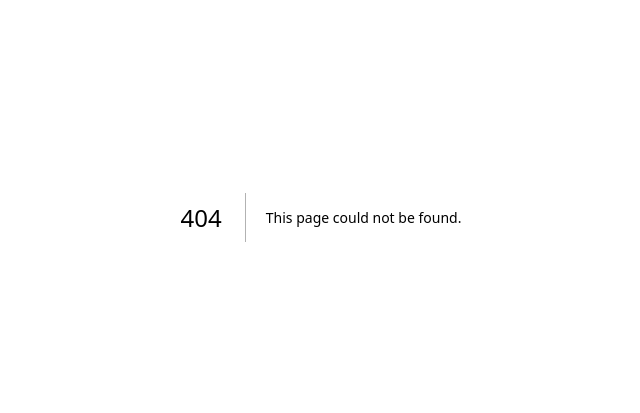
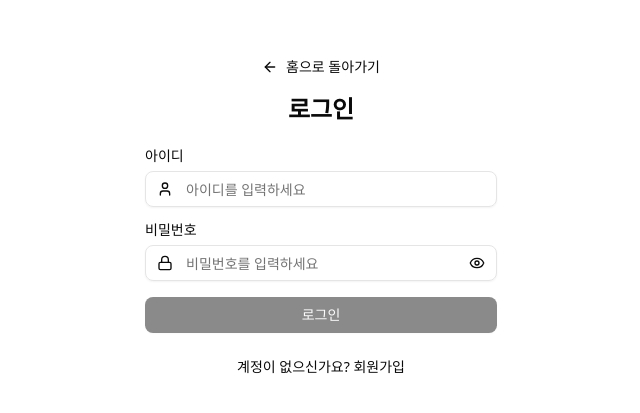
Before and after one commit to mental-disaster/devnogi-react, a Next.js app: page /login in a window 1280 px wide. Before the commit this address had no page. Shown: the part 183-596 px from the top of the page, without its empty margins (319-959 px from the left). Built offline with nearby package versions, Linux system fonts and the light colour scheme.

Commit message:
feat: 로그인 화면 구현

```diff
--- a/package.json
+++ b/package.json
@@ -18,6 +18,7 @@
     ]
   },
   "dependencies": {
+    "@hookform/resolvers": "^5.1.1",
     "@radix-ui/react-label": "^2.1.7",
     "@radix-ui/react-slot": "^1.2.3",
     "class-variance-authority": "^0.7.1",
@@ -26,7 +27,9 @@
     "next": "15.3.3",
     "react": "^19.0.0",
     "react-dom": "^19.0.0",
-    "tailwind-merge": "^3.3.1"
+    "react-hook-form": "^7.59.0",
+    "tailwind-merge": "^3.3.1",
+    "zod": "^3.25.67"
   },
   "devDependencies": {
     "@eslint/eslintrc": "^3",
--- /dev/null
+++ b/src/app/login/page.tsx
@@ -0,0 +1,178 @@
+"use client";
+
+import { useState } from "react";
+import { zodResolver } from "@hookform/resolvers/zod";
+import { useForm } from "react-hook-form";
+import { z } from "zod";
+import { useRouter } from "next/navigation";
+import { Button } from "@/components/ui/button";
+import { Input } from "@/components/ui/input";
+import {
+  Form,
+  FormControl,
+  FormField,
+  FormItem,
+  FormLabel,
+  FormMessage,
+} from "@/components/ui/form";
+import { Eye, EyeOff, Lock, ArrowLeft, User, Loader2 } from "lucide-react";
+import Link from "next/link";
+import clsx from "clsx";
+
+const loginSchema = z.object({
+  // TODO: validation 조건 확인
+  id: z
+    .string()
+    .min(2, { message: "아이디는 2자 이상 입력해주세요" })
+    .max(20, { message: "아이디는 20자 이하로 입력해주세요" })
+    .regex(/^[a-zA-Z0-9_]+$/, {
+      message: "아이디는 영문, 숫자, 언더스코어(_)만 사용 가능합니다",
+    }),
+  password: z
+    .string()
+    .min(6, { message: "비밀번호는 6자 이상 입력해주세요" })
+    .max(50, { message: "비밀번호는 50자 이하로 입력해주세요" })
+    .regex(/^(?=.*[a-zA-Z])(?=.*\d)/, {
+      message: "비밀번호는 영문과 숫자를 포함해야 합니다",
+    }),
+});
+
+type LoginFormData = z.infer<typeof loginSchema>;
+
+export default function LoginPage() {
+  const [showPassword, setShowPassword] = useState(false);
+  const [isLoading, setIsLoading] = useState(false);
+  const router = useRouter();
+
+  const form = useForm<LoginFormData>({
+    resolver: zodResolver(loginSchema),
+    defaultValues: {
+      id: "",
+      password: "",
+    },
+  });
+
+  const onSubmit = async (data: LoginFormData) => {
+    setIsLoading(true);
+
+    try {
+      // TODO: 실제 로그인 로직 구현
+      console.warn("로그인 시도:", data);
+
+      // 로그인중...
+      await new Promise((resolve) => setTimeout(resolve, 1000));
+
+      const returnUrl =
+        document.referrer && document.referrer !== window.location.href
+          ? new URL(document.referrer).pathname
+          : "/";
+
+      window.history.replaceState(null, "", returnUrl);
+      router.push(returnUrl);
+    } catch (error) {
+      console.error("로그인 실패:", error);
+      // TODO: 에러 처리
+    } finally {
+      setIsLoading(false);
+    }
+  };
+
+  return (
+    <div className="min-h-screen flex items-center justify-center">
+      <div className="w-full max-w-sm p-4">
+        <div className="text-center mb-6">
+          <Link href="/" className="inline-flex items-center text-sm mb-4">
+            <ArrowLeft className="w-4 h-4 mr-2" />
+            홈으로 돌아가기
+          </Link>
+          <h1 className="text-2xl font-bold mb-2">로그인</h1>
+        </div>
+
+        <Form {...form}>
+          <form onSubmit={form.handleSubmit(onSubmit)} className="space-y-4">
+            <FormField
+              control={form.control}
+              name="id"
+              render={({ field }) => (
+                <FormItem>
+                  <FormLabel>아이디</FormLabel>
+                  <div className="relative">
+                    <User className="absolute left-3 top-1/2 transform -translate-y-1/2 w-4 h-4 z-10" />
+                    <FormControl>
+                      <Input
+                        placeholder="아이디를 입력하세요"
+                        className="pl-10"
+                        {...field}
+                      />
+                    </FormControl>
+                  </div>
+                  <FormMessage />
+                </FormItem>
+              )}
+            />
+
+            <FormField
+              control={form.control}
+              name="password"
+              render={({ field }) => (
+                <FormItem>
+                  <FormLabel>비밀번호</FormLabel>
+                  <div className="relative">
+                    <Lock className="absolute left-3 top-1/2 transform -translate-y-1/2 w-4 h-4 z-10" />
+                    <FormControl>
+                      <Input
+                        type={showPassword ? "text" : "password"}
+                        placeholder="비밀번호를 입력하세요"
+                        className="pl-10 pr-10"
+                        {...field}
+                      />
+                    </FormControl>
+                    <button
+                      type="button"
+                      onClick={() => setShowPassword(!showPassword)}
+                      className="absolute right-3 top-1/2 transform -translate-y-1/2 z-10"
+                    >
+                      {showPassword ? (
+                        <EyeOff className="w-4 h-4" />
+                      ) : (
+                        <Eye className="w-4 h-4" />
+                      )}
+                    </button>
+                  </div>
+                  <FormMessage />
+                </FormItem>
+              )}
+            />
+
+            <Button
+              type="submit"
+              disabled={isLoading}
+              className={clsx(
+                "w-full",
+                !form.formState.isValid && "opacity-50",
+              )}
+            >
+              {isLoading ? (
+                <>
+                  <Loader2 className="w-4 h-4 mr-2 animate-spin" />
+                  로그인 중...
+                </>
+              ) : (
+                "로그인"
+              )}
+            </Button>
+          </form>
+        </Form>
+
+        <div className="text-center mt-6">
+          <p className="text-sm">
+            계정이 없으신가요?{" "}
+            <Link href="/signup" className="font-medium">
+              회원가입
+            </Link>
+          </p>
+        </div>
+      </div>
+    </div>
+  );
+}
--- /dev/null
+++ b/src/components/ui/form.tsx
@@ -0,0 +1,168 @@
+"use client";
+
+import * as React from "react";
+import * as LabelPrimitive from "@radix-ui/react-label";
+import { Slot } from "@radix-ui/react-slot";
+import {
+  Controller,
+  FormProvider,
+  useFormContext,
+  useFormState,
+  type ControllerProps,
+  type FieldPath,
+  type FieldValues,
+} from "react-hook-form";
+
+import { cn } from "@/lib/utils";
+import { Label } from "@/components/ui/label";
+
+const Form = FormProvider;
+
+type FormFieldContextValue<
+  TFieldValues extends FieldValues = FieldValues,
+  TName extends FieldPath<TFieldValues> = FieldPath<TFieldValues>,
+> = {
+  name: TName;
+};
+
+const FormFieldContext = React.createContext<FormFieldContextValue>(
+  {} as FormFieldContextValue,
+);
+
+const FormField = <
+  TFieldValues extends FieldValues = FieldValues,
+  TName extends FieldPath<TFieldValues> = FieldPath<TFieldValues>,
+>({
+  ...props
+}: ControllerProps<TFieldValues, TName>) => {
+  return (
+    <FormFieldContext.Provider value={{ name: props.name }}>
+      <Controller {...props} />
+    </FormFieldContext.Provider>
+  );
+};
+
+const useFormField = () => {
+  const fieldContext = React.useContext(FormFieldContext);
+  const itemContext = React.useContext(FormItemContext);
+  const { getFieldState } = useFormContext();
+  const formState = useFormState({ name: fieldContext.name });
+  const fieldState = getFieldState(fieldContext.name, formState);
+
+  if (!fieldContext) {
+    throw new Error("useFormField should be used within <FormField>");
+  }
+
+  const { id } = itemContext;
+
+  return {
+    id,
+    name: fieldContext.name,
+    formItemId: `${id}-form-item`,
+    formDescriptionId: `${id}-form-item-description`,
+    formMessageId: `${id}-form-item-message`,
+    ...fieldState,
+  };
+};
+
+type FormItemContextValue = {
+  id: string;
+};
+
+const FormItemContext = React.createContext<FormItemContextValue>(
+  {} as FormItemContextValue,
+);
+
+function FormItem({ className, ...props }: React.ComponentProps<"div">) {
+  const id = React.useId();
+
+  return (
+    <FormItemContext.Provider value={{ id }}>
+      <div
+        data-slot="form-item"
+        className={cn("grid gap-2", className)}
+        {...props}
+      />
+    </FormItemContext.Provider>
+  );
+}
+
+function FormLabel({
+  className,
+  ...props
+}: React.ComponentProps<typeof LabelPrimitive.Root>) {
+  const { error, formItemId } = useFormField();
+
+  return (
+    <Label
+      data-slot="form-label"
+      data-error={!!error}
+      className={cn("data-[error=true]:text-destructive", className)}
+      htmlFor={formItemId}
+      {...props}
+    />
+  );
+}
+
+function FormControl({ ...props }: React.ComponentProps<typeof Slot>) {
+  const { error, formItemId, formDescriptionId, formMessageId } =
+    useFormField();
+
+  return (
+    <Slot
+      data-slot="form-control"
+      id={formItemId}
+      aria-describedby={
+        !error
+          ? `${formDescriptionId}`
+          : `${formDescriptionId} ${formMessageId}`
+      }
+      aria-invalid={!!error}
+      {...props}
+    />
+  );
+}
+
+function FormDescription({ className, ...props }: React.ComponentProps<"p">) {
+  const { formDescriptionId } = useFormField();
+
+  return (
+    <p
+      data-slot="form-description"
+      id={formDescriptionId}
+      className={cn("text-muted-foreground text-sm", className)}
+      {...props}
+    />
+  );
+}
+
+function FormMessage({ className, ...props }: React.ComponentProps<"p">) {
+  const { error, formMessageId } = useFormField();
+  const body = error ? String(error?.message ?? "") : props.children;
+
+  if (!body) {
+    return null;
+  }
+
+  return (
+    <p
+      data-slot="form-message"
+      id={formMessageId}
+      className={cn("text-destructive text-sm", className)}
+      {...props}
+    >
+      {body}
+    </p>
+  );
+}
+
+export {
+  useFormField,
+  Form,
+  FormItem,
+  FormLabel,
+  FormControl,
+  FormDescription,
+  FormMessage,
+  FormField,
+};
```
Also changed, not shown: 1 other file (tests, documents, lock files or other folders).
